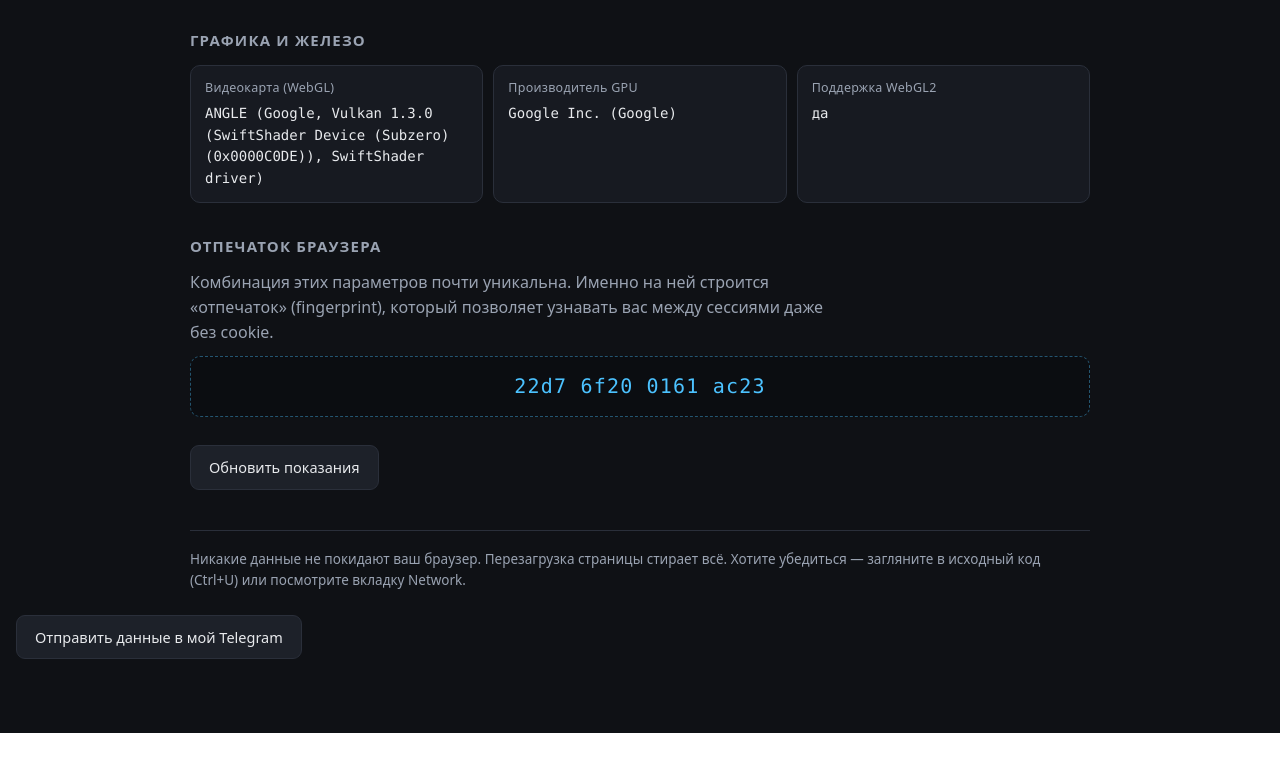
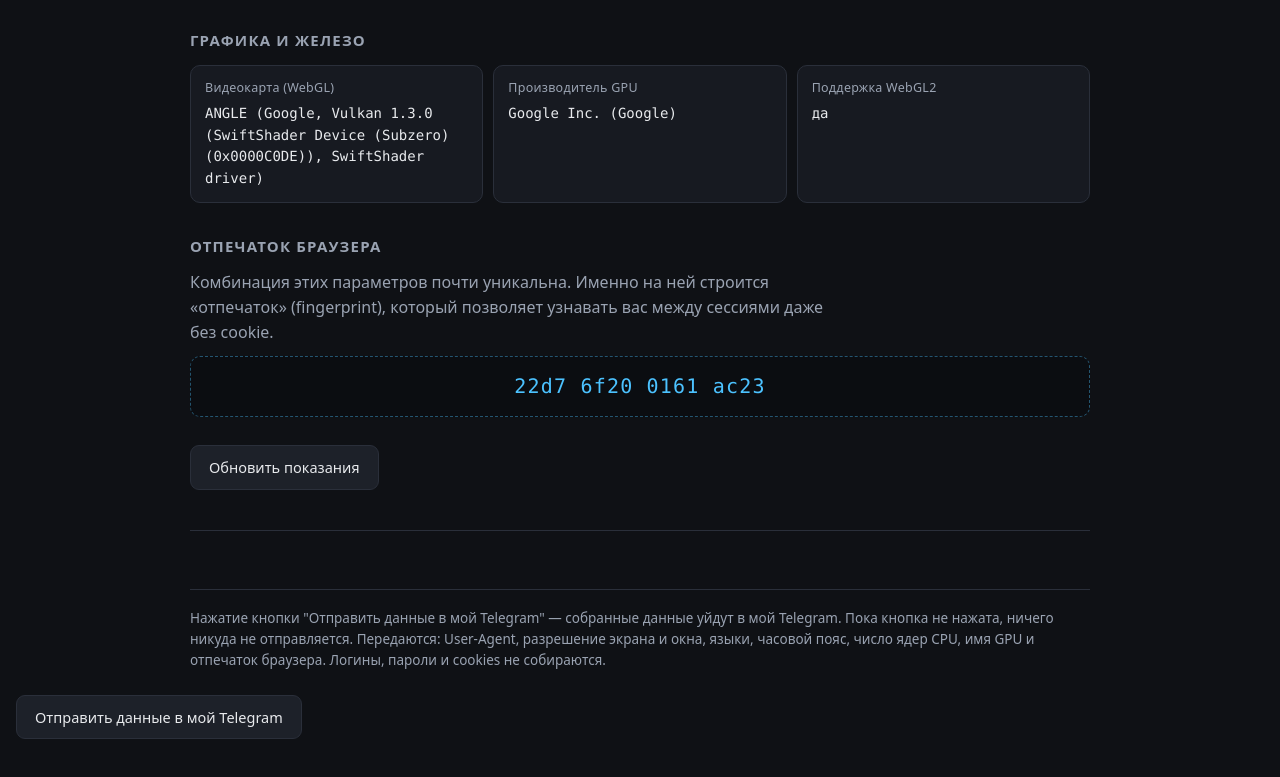
Before and after one commit to dunap2647-commits/browser-info, a plain HTML site: page index.html in a window 1280 px wide. Shown: the part 1598-2375 px from the top of the page. Before the commit the page ends 2331 px from the top, so only its background shows below. Drawn offline with Linux system fonts and the light colour scheme.

Commit message:
Update index.html

```diff
--- a/index.html
+++ b/index.html
@@ -98,8 +98,13 @@
   <button id="refresh">Обновить показания</button>
 
   <footer>
-    Никакие данные не покидают ваш браузер. Перезагрузка страницы стирает всё.
-    Хотите убедиться — загляните в исходный код (Ctrl+U) или посмотрите вкладку Network.
+    <footer>
+  Нажатие кнопки "Отправить данные в мой Telegram" — собранные данные уйдут в мой Telegram.
+  Пока кнопка не нажата, ничего никуда не отправляется.
+  Передаются: User-Agent, разрешение экрана и окна, языки, часовой пояс,
+  число ядер CPU, имя GPU и отпечаток браузера.
+  Логины, пароли и cookies не собираются.
+</footer>
   </footer>
 </div>
 
```
